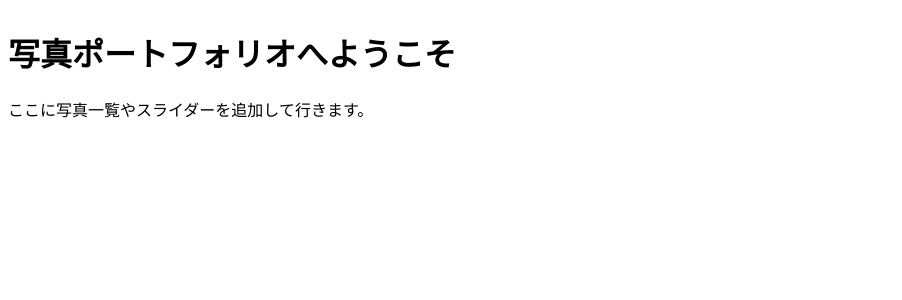
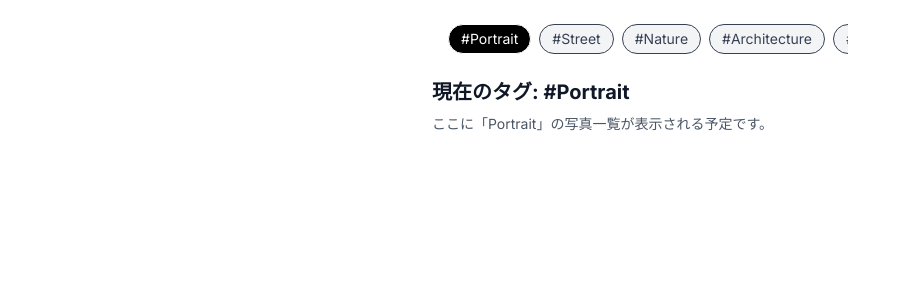
Before and after one commit to shuji0425/photo-frontend, a Next.js app: page / in a window 1280 px wide. Shown: the top 300 px of the page, without its empty margins (0-902 px from the left). Built offline with nearby package versions, Linux system fonts and the light colour scheme.

Commit message:
タグの追加

```diff
--- a/src/app/globals.css
+++ b/src/app/globals.css
@@ -1,3 +1 @@
-@tailwind base;
-@tailwind components;
-@tailwind utilities;
+@import "tailwindcss";
--- a/src/app/page.tsx
+++ b/src/app/page.tsx
@@ -1,10 +1,38 @@
+"use client";
+
+import { useState } from "react";
+import CategoryTagList from "@/components/category/CategoryTagList";
+
+const availableTags = [
+  "Portrait",
+  "Street",
+  "Nature",
+  "Architecture",
+  "Portrait2",
+  "Street2",
+  "Nature2",
+  "Architecture2",
+];
+
 export default function HomePage() {
+  const [selectedTag, setSelectedTag] = useState("Portrait");
+
   return (
     <div className="p-4 w-full max-w-md">
-      <h1 className="text-xl font-bold mb-4">写真ポートフォリオへようこそ</h1>
-      <p className="text-sm text-gray-600">
-        ここに写真一覧やスライダーを追加して行きます。
-      </p>
+      {/* カテゴリータグ */}
+      <CategoryTagList
+        tags={availableTags}
+        selectedTag={selectedTag}
+        onTagSelect={setSelectedTag}
+      />
+
+      {/* 今後のパーツ */}
+      <div className="mt-4">
+        <h1 className="text-xl font-bold mb-2">現在のタグ: #{selectedTag}</h1>
+        <p className="text-sm text-gray-600">
+          ここに「{selectedTag}」の写真一覧が表示される予定です。
+        </p>
+      </div>
     </div>
   );
 }
--- /dev/null
+++ b/src/components/category/CategoryTag.tsx
@@ -0,0 +1,22 @@
+type CategoryTagProps = {
+  tag: string;
+  isSelected?: boolean;
+  onClick?: () => void;
+};
+
+export default function CategoryTag({
+  tag,
+  isSelected = false,
+  onClick,
+}: CategoryTagProps) {
+  return (
+    <button
+      onClick={onClick}
+      className={`text-sm px-3 py-1 rounded-full border ${
+        isSelected ? "bg-black text-white" : "bg-gray-100 text-gray-700"
+      }`}
+    >
+      #{tag}
+    </button>
+  );
+}
--- /dev/null
+++ b/src/components/category/CategoryTagList.tsx
@@ -0,0 +1,26 @@
+type CategoryTagListProps = {
+  tags: string[];
+  selectedTag: string;
+  onTagSelect: (tag: string) => void;
+};
+
+import CategoryTag from "./CategoryTag";
+
+export default function CategoryTagList({
+  tags,
+  selectedTag,
+  onTagSelect,
+}: CategoryTagListProps) {
+  return (
+    <div className="flex gap-2 overflow-x-auto px-4 py-2">
+      {tags.map((tag) => (
+        <CategoryTag
+          key={tag}
+          tag={tag}
+          isSelected={tag === selectedTag}
+          onClick={() => onTagSelect(tag)}
+        />
+      ))}
+    </div>
+  );
+}
```
